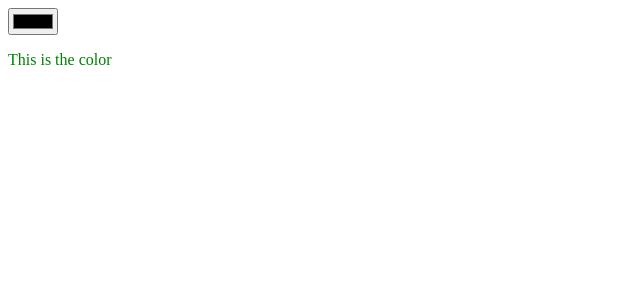
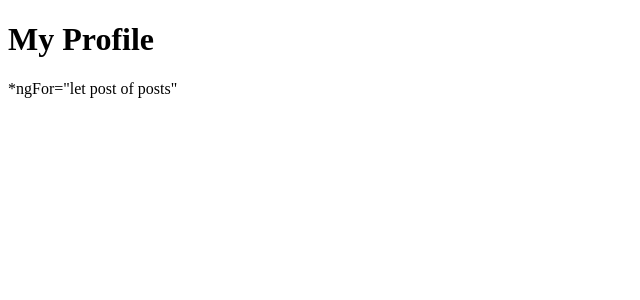
Before and after one commit to emilyzimmerman/Exercises-Class-11, an Angular app: page / in a window 1280 px wide. Shown: the top 300 px of the page, without its empty margins (0-640 px from the left). Built offline with nearby package versions, Linux system fonts and the light colour scheme.

Commit message:
Updated AS Exercises
Completed Exercise 2

```diff
--- a/src/app/app.component.html
+++ b/src/app/app.component.html
@@ -1,4 +1 @@
-<div class ='container'>
-  <input type="color" [(ngModel)] = 'changeColor'>
-  <p [ngStyle]="{color: changeColor}">This is the color</p>
-</div>
+<app-my-profile [myProfilePost]="myPosts"></app-my-profile>
--- a/src/app/app.component.ts
+++ b/src/app/app.component.ts
@@ -1,4 +1,4 @@
-import { Component } from '@angular/core';
+import { Component, Output } from '@angular/core';
 
 @Component({
   selector: 'app-root',
@@ -6,5 +6,5 @@ import { Component } from '@angular/core';
   styleUrls: ['./app.component.css']
 })
 export class AppComponent {
-changeColor:string = 'green'
+  myPosts:string[]= ["post 1, post 2, post 3"];
   }
--- a/src/app/app.module.ts
+++ b/src/app/app.module.ts
@@ -3,12 +3,16 @@ import { FormsModule } from '@angular/forms';
 import { BrowserModule } from '@angular/platform-browser';
 
 import { AppComponent } from './app.component';
+import { MyProfileComponent } from './my-profile/my-profile.component';
+import { PostsComponent } from './posts/posts.component';
 
 
 
 @NgModule({
   declarations: [
     AppComponent,
+    MyProfileComponent,
+    PostsComponent,
   ],
   imports: [
     BrowserModule,
--- /dev/null
+++ b/src/app/my-profile/my-profile.component.html
@@ -0,0 +1,3 @@
+<h1>My Profile</h1>
+
+<app-posts [posts]="myProfilePost"></app-posts>
--- /dev/null
+++ b/src/app/my-profile/my-profile.component.ts
@@ -0,0 +1,15 @@
+import { Component, Input, OnInit } from '@angular/core';
+
+@Component({
+  selector: 'app-my-profile',
+  templateUrl: './my-profile.component.html',
+  styleUrls: ['./my-profile.component.css']
+})
+export class MyProfileComponent implements OnInit {
+@Input() myProfilePost:string[] = [];
+  constructor() { }
+
+  ngOnInit(): void {
+  }
+
+}
--- /dev/null
+++ b/src/app/posts/posts.component.html
@@ -0,0 +1 @@
+<p>*ngFor="let post of posts"</p>
--- /dev/null
+++ b/src/app/posts/posts.component.ts
@@ -0,0 +1,15 @@
+import { Component, OnInit, Input } from '@angular/core';
+
+@Component({
+  selector: 'app-posts',
+  templateUrl: './posts.component.html',
+  styleUrls: ['./posts.component.css']
+})
+export class PostsComponent implements OnInit {
+  @Input () posts:string[] = []
+  constructor() { }
+
+  ngOnInit(): void {
+  }
+
+}
```
Also changed, not shown: src/app/my-profile/my-profile.component.css (added), src/app/posts/posts.component.css (added), 2 other files (tests, documents, lock files or other folders).
